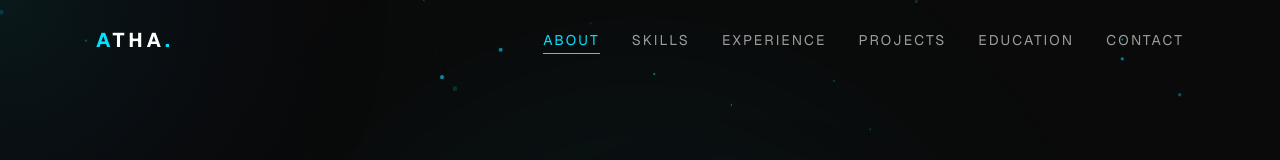
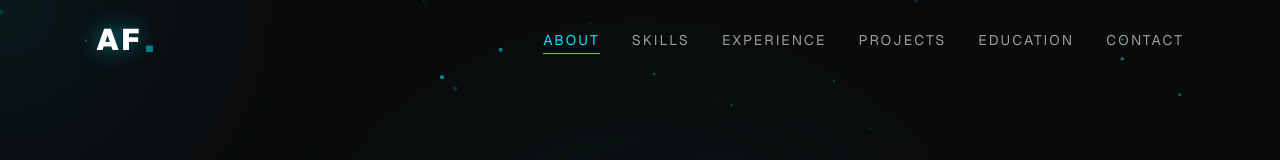
Before and after one commit to athafawwaz/athafawwaz-website, a Next.js app: page / in a window 1280 px wide. Shown: the top 160 px of the page. Built offline with nearby package versions, Linux system fonts and the light colour scheme.

Commit message:
[UPDATE 1.1] - Revamp Logo Navbar

```diff
--- a/src/components/navbar.tsx
+++ b/src/components/navbar.tsx
@@ -2,6 +2,7 @@
 
 import { useEffect, useRef, useState } from "react";
 import { motion, useScroll, useTransform } from "framer-motion";
+
 
 const NAV_ITEMS = [
     { label: "About", href: "#about" },
@@ -61,15 +62,17 @@ export default function Navbar() {
                 {/* Logo */}
                 <motion.a
                     href="#"
-                    className="text-lg md:text-xl font-bold tracking-[0.2em] text-white"
+                    className="group flex items-center gap-0.5"
                     whileHover={{ scale: 1.05 }}
                     onClick={(e) => {
                         e.preventDefault();
                         window.scrollTo({ top: 0, behavior: "smooth" });
                     }}
                 >
-                    <span className="text-neon-cyan">A</span>THA
-                    <span className="text-neon-cyan">.</span>
+                    <span className="text-2xl md:text-3xl font-black tracking-widest text-white drop-shadow-[0_0_10px_rgba(0,229,255,0.5)] group-hover:text-neon-cyan transition-colors duration-300">
+                        AF
+                    </span>
+                    <span className="text-neon-cyan text-3xl md:text-4xl animate-pulse font-black">.</span>
                 </motion.a>
 
                 {/* Desktop Links */}
@@ -79,8 +82,8 @@ export default function Navbar() {
                             key={item.href}
                             onClick={() => handleClick(item.href)}
                             className={`relative text-sm tracking-[0.15em] uppercase transition-colors duration-300 ${activeSection === item.href
-                                    ? "text-neon-cyan"
-                                    : "text-white/60 hover:text-white"
+                                ? "text-neon-cyan"
+                                : "text-white/60 hover:text-white"
                                 }`}
                             whileHover={{ y: -2 }}
                             transition={{ type: "spring", stiffness: 400, damping: 17 }}
```
